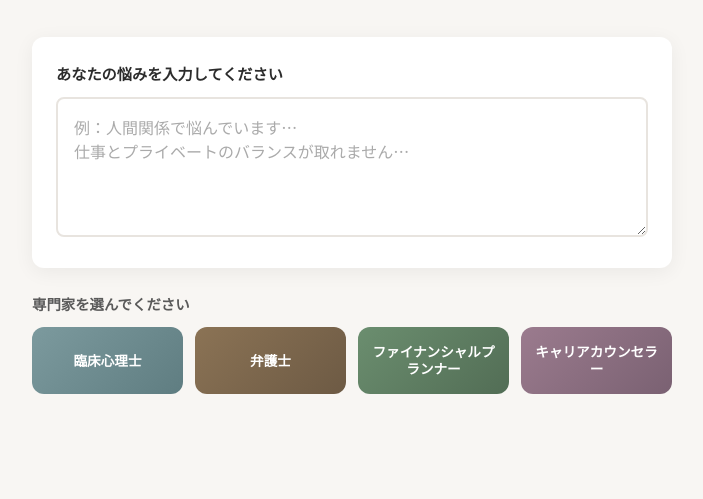
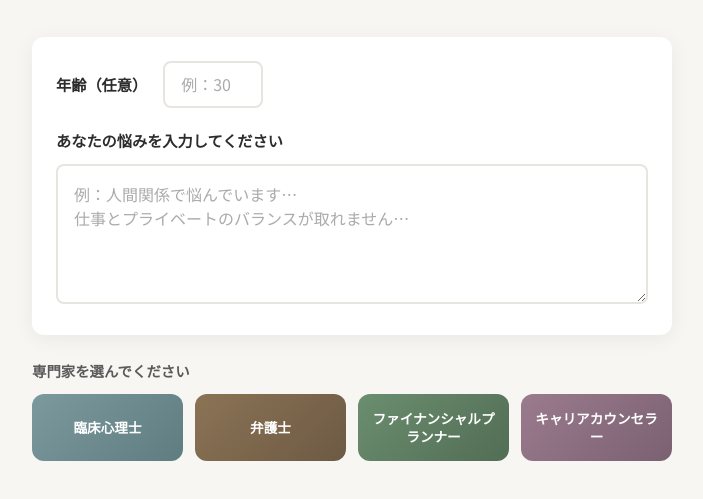
Before and after one commit to nobu5129maki-crypto/senmonka-advice, a website: page index.html in a window 1280 px wide. Shown: the part 111-610 px from the top of the page, without its empty margins (288-991 px from the left). Drawn offline with Linux system fonts and the light colour scheme.

Commit message:
Add files via upload

```diff
--- a/index.html
+++ b/index.html
@@ -65,6 +65,37 @@
       border-radius: var(--radius);
       box-shadow: var(--shadow);
       margin-bottom: 1.5rem;
+    }
+
+    .age-row {
+      display: flex;
+      align-items: center;
+      gap: 1rem;
+      margin-bottom: 1.25rem;
+    }
+
+    .age-row label {
+      margin-bottom: 0;
+      flex-shrink: 0;
+    }
+
+    .age-row input {
+      width: 100px;
+      padding: 0.6rem 1rem;
+      border: 2px solid #e8e4df;
+      border-radius: 8px;
+      font-family: inherit;
+      font-size: 1rem;
+      transition: border-color 0.2s;
+    }
+
+    .age-row input:focus {
+      outline: none;
+      border-color: var(--accent-psych);
+    }
+
+    .age-row input::placeholder {
+      color: #aaa;
     }
 
     label {
@@ -251,6 +282,17 @@
     </header>
 
     <section class="input-section">
+      <div class="age-row">
+        <label for="age-input">年齢（任意）</label>
+        <input
+          type="number"
+          id="age-input"
+          min="1"
+          max="120"
+          placeholder="例：30"
+          inputmode="numeric"
+        >
+      </div>
       <label for="worry-input">あなたの悩みを入力してください</label>
       <textarea
         id="worry-input"
@@ -294,17 +336,20 @@
     };
 
     const worryInput = document.getElementById('worry-input');
+    const ageInput = document.getElementById('age-input');
     const responseSection = document.getElementById('response-section');
     const responseIcon = document.getElementById('response-icon');
     const responseTitle = document.getElementById('response-title');
     const responseContent = document.getElementById('response-content');
     const expertBtns = document.querySelectorAll('.expert-btn');
 
-    async function fetchAIResponse(worry, expertKey) {
+    async function fetchAIResponse(worry, expertKey, age) {
+      const body = { worry, expert: expertKey };
+      if (age) body.age = age;
       const res = await fetch('/api/consult', {
         method: 'POST',
         headers: { 'Content-Type': 'application/json' },
-        body: JSON.stringify({ worry, expert: expertKey })
+        body: JSON.stringify(body)
       });
 
       const text = await res.text();
@@ -355,7 +400,8 @@
         setLoading(true);
 
         try {
-          const reply = await fetchAIResponse(worry, expertKey);
+          const age = ageInput.value.trim() ? parseInt(ageInput.value, 10) : null;
+          const reply = await fetchAIResponse(worry, expertKey, age);
           responseContent.textContent = reply;
         } catch (err) {
           responseContent.innerHTML = `<span class="error-msg">${err.message}</span>`;
```
